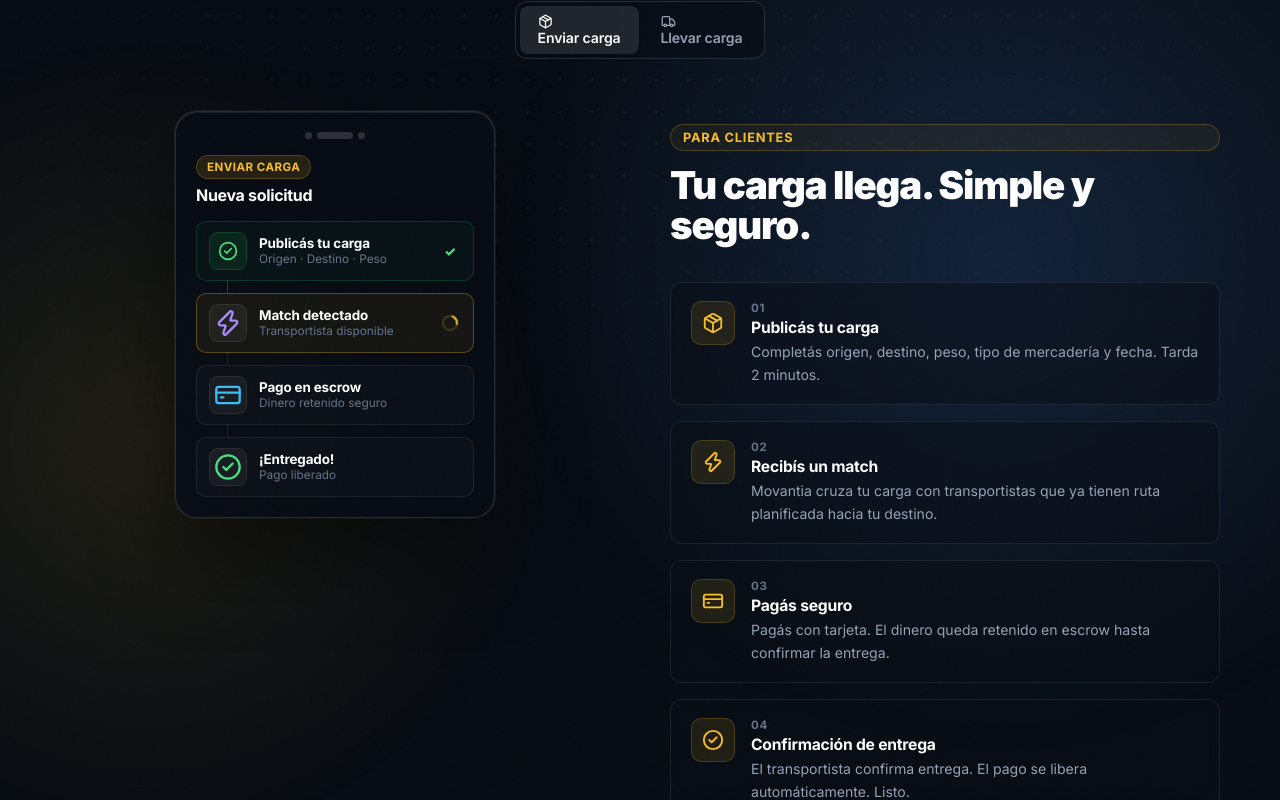
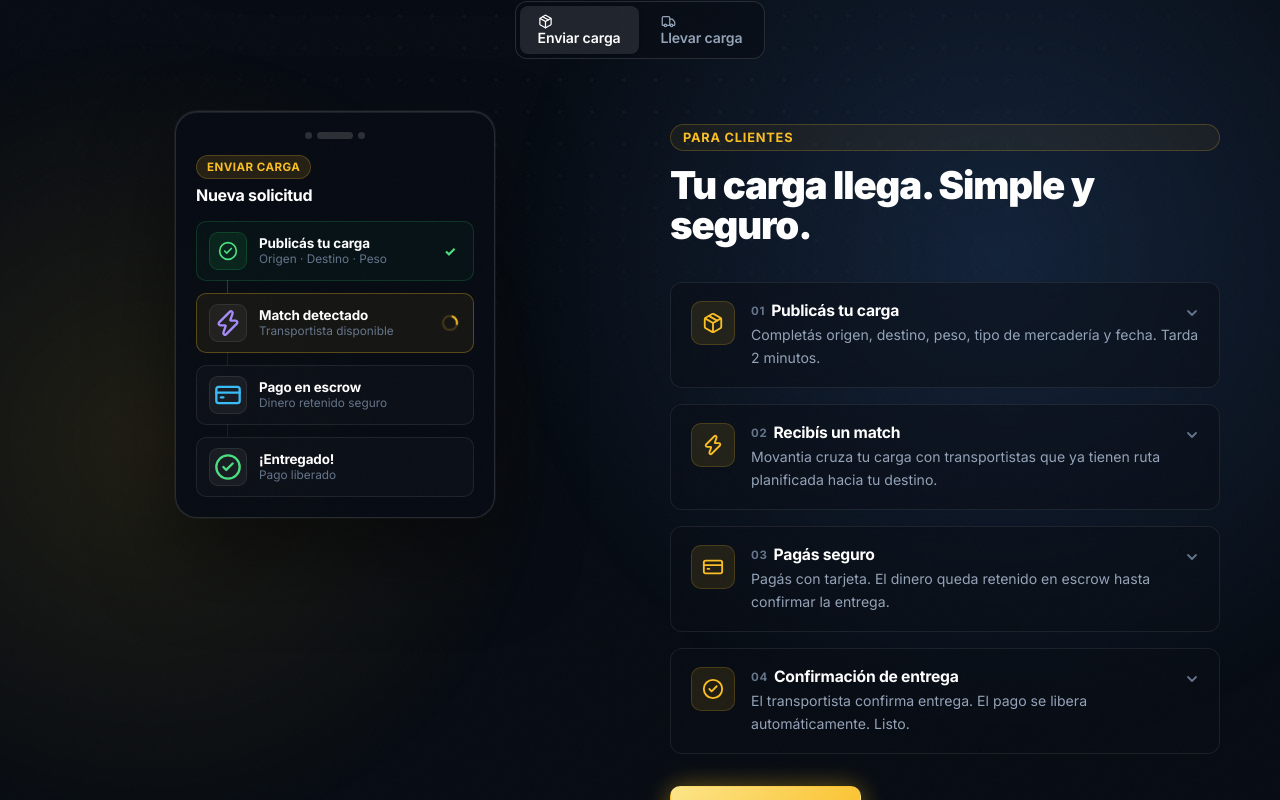
Before and after one commit to Aguslafuente/movantia-web, a React (Vite) app: page / in a window 1280 px wide. Both pictures are taken after a click on the button 420 px from the left and 1385 px from the top of the page. Shown: the part 1594-2394 px from the top of the page. Built offline with nearby package versions, Linux system fonts and the light colour scheme.

Commit message:
Steps expandable on click with real how-it-works detail

```diff
--- a/src/App.css
+++ b/src/App.css
@@ -1668,6 +1668,142 @@ body {
   border: 1px solid rgba(34,197,94,0.18);
 }
 
+.v2-step--clickable {
+  cursor: pointer;
+  user-select: none;
+}
+
+.v2-step--clickable:hover {
+  background: rgba(14,20,30,0.9);
+  border-color: var(--border-hi);
+}
+
+.v2-step--open {
+  background: rgba(14,20,30,0.95) !important;
+}
+
+.v2-step--open.v2-step .v2-step-icon.enviar {
+  background: rgba(251,191,36,0.18);
+  border-color: rgba(251,191,36,0.35);
+}
+
+.v2-step--open.v2-step .v2-step-icon.llevar {
+  background: rgba(34,197,94,0.18);
+  border-color: rgba(34,197,94,0.35);
+}
+
+.v2-step-body {
+  flex: 1;
+  min-width: 0;
+}
+
+.v2-step-header {
+  display: flex;
+  align-items: center;
+  gap: 6px;
+  flex-wrap: wrap;
+}
+
+.v2-step-header h3 {
+  flex: 1;
+}
+
+.v2-step-chevron {
+  color: var(--muted);
+  flex: 0 0 auto;
+  transition: transform 280ms cubic-bezier(.22,1,.36,1), color 200ms;
+  display: flex;
+  align-items: center;
+}
+
+.v2-step-chevron.open {
+  transform: rotate(180deg);
+  color: var(--muted-hi);
+}
+
+.v2-step-summary {
+  margin: 4px 0 0;
+  color: var(--muted-hi);
+  font-size: 0.88rem;
+  line-height: 1.6;
+}
+
+/* Expanded detail */
+.v2-step-detail {
+  overflow: hidden;
+}
+
+.v2-step-detail-inner {
+  padding-top: 16px;
+  display: grid;
+  gap: 14px;
+}
+
+.v2-step-detail-label {
+  display: block;
+  margin-bottom: 6px;
+  color: var(--muted);
+  font-size: 0.72rem;
+  font-weight: 700;
+  letter-spacing: 0.07em;
+  text-transform: uppercase;
+}
+
+.v2-step-how p {
+  margin: 0;
+  color: var(--text);
+  font-size: 0.9rem;
+  line-height: 1.7;
+}
+
+.v2-step-tips ul {
+  margin: 0;
+  padding: 0;
+  list-style: none;
+  display: grid;
+  gap: 7px;
+}
+
+.v2-step-tips ul li {
+  position: relative;
+  padding-left: 16px;
+  color: var(--muted-hi);
+  font-size: 0.85rem;
+  line-height: 1.55;
+}
+
+.v2-step-tips ul li::before {
+  content: '→';
+  position: absolute;
+  left: 0;
+  color: var(--gold);
+  font-size: 0.78rem;
+  top: 1px;
+}
+
+.v2-step--open.v2-step .v2-step-tips ul li::before {
+  color: inherit;
+}
+
+/* llevar color for tips arrow — set via role class on parent */
+.v2-step--llevar .v2-step-tips ul li::before {
+  color: #4ade80;
+}
+
+.v2-step-time {
+  display: inline-flex;
+  align-items: center;
+  gap: 6px;
+  padding: 6px 12px;
+  border-radius: 999px;
+  border: 1px solid var(--border);
+  background: rgba(255,255,255,0.03);
+  color: var(--muted-hi);
+  font-size: 0.78rem;
+  font-weight: 600;
+  width: fit-content;
+}
+
 .v2-step > div { min-width: 0; }
 
 .v2-step-num {
--- a/src/App.jsx
+++ b/src/App.jsx
@@ -32,17 +32,113 @@ const ROUTES = [
 ]
 
 const ENVIAR_STEPS = [
-  { icon: <Package size={22}/>, num:'01', title:'Publicás tu carga', text:'Completás origen, destino, peso, tipo de mercadería y fecha. Tarda 2 minutos.' },
-  { icon: <Zap size={22}/>, num:'02', title:'Recibís un match', text:'Movantia cruza tu carga con transportistas que ya tienen ruta planificada hacia tu destino.' },
-  { icon: <CreditCard size={22}/>, num:'03', title:'Pagás seguro', text:'Pagás con tarjeta. El dinero queda retenido en escrow hasta confirmar la entrega.' },
-  { icon: <CheckCircle2 size={22}/>, num:'04', title:'Confirmación de entrega', text:'El transportista confirma entrega. El pago se libera automáticamente. Listo.' },
+  {
+    icon: <Package size={22}/>, num:'01', title:'Publicás tu carga',
+    text:'Completás origen, destino, peso, tipo de mercadería y fecha. Tarda 2 minutos.',
+    detail: {
+      how: 'Entrás a la plataforma y completás un formulario simple: ciudad de origen, ciudad de destino, fecha aproximada, peso o volumen de la carga, y tipo de mercadería (pallets, caja, granel, etc.).',
+      tips: [
+        'Cuanto más preciso el peso, mejor el match — los transportistas filtran por capacidad.',
+        'Podés publicar con hasta 7 días de anticipación para tener más opciones.',
+        'No necesitás cuenta bancaria ni datos de pago en este paso.',
+      ],
+      time: '2 minutos',
+    }
+  },
+  {
+    icon: <Zap size={22}/>, num:'02', title:'Recibís un match',
+    text:'Movantia cruza tu carga con transportistas que ya tienen ruta planificada hacia tu destino.',
+    detail: {
+      how: 'El algoritmo de Movantia busca transportistas con rutas ya confirmadas que pasan por tu destino. Recibís una notificación con el perfil del transportista, su calificación, tipo de camión y precio estimado.',
+      tips: [
+        'El transportista ya tiene su viaje planificado — no es un desvío, es su ruta habitual.',
+        'Podés ver valoraciones de otros clientes antes de aceptar.',
+        'Si no hay match inmediato, quedás en cola y te avisamos cuando aparezca uno.',
+      ],
+      time: 'Minutos a horas según la ruta',
+    }
+  },
+  {
+    icon: <CreditCard size={22}/>, num:'03', title:'Pagás seguro',
+    text:'Pagás con tarjeta. El dinero queda retenido en escrow hasta confirmar la entrega.',
+    detail: {
+      how: 'Una vez aceptado el match, pagás el monto acordado con tarjeta de crédito o débito. El dinero NO va directo al transportista — queda retenido en una cuenta escrow hasta que vos confirmés que la mercadería llegó bien.',
+      tips: [
+        'Si la entrega falla o hay daños, el dinero se devuelve automáticamente.',
+        'El transportista sabe que el pago está garantizado, por eso acepta con confianza.',
+        'Aceptamos Visa, Mastercard y débito uruguayo.',
+      ],
+      time: '1 minuto para completar el pago',
+    }
+  },
+  {
+    icon: <CheckCircle2 size={22}/>, num:'04', title:'Confirmación de entrega',
+    text:'El transportista confirma entrega. El pago se libera automáticamente. Listo.',
+    detail: {
+      how: 'Al llegar al destino, el transportista sube una foto o escaneá un QR para confirmar la entrega. Vos recibís una notificación. Si todo está bien, confirmás y el pago se libera. Si hay un problema, abrís una disputa.',
+      tips: [
+        'Tenés 24 horas para confirmar o disputar la entrega.',
+        'Sin tu confirmación, el dinero no se libera.',
+        'El historial de entregas queda guardado para futuras auditorías.',
+      ],
+      time: 'Confirmación en segundos desde el celular',
+    }
+  },
 ]
 
 const LLEVAR_STEPS = [
-  { icon: <Route size={22}/>, num:'01', title:'Publicás tu retorno', text:'Indicás tu ruta de vuelta, fecha, tipo de camión y espacio disponible.' },
-  { icon: <Zap size={22}/>, num:'02', title:'Match con carga disponible', text:'Te mostramos cargas compatibles con tu ruta que ya pagaron o están listas para pagar.' },
-  { icon: <Shield size={22}/>, num:'03', title:'Confirmás y cargás', text:'Aceptás las condiciones y retirás la mercadería. El pago queda garantizado.' },
-  { icon: <BarChart3 size={22}/>, num:'04', title:'Cobrás al entregar', text:'Entregás, confirmás en la app y el pago se libera. Retorno que antes no facturabas.' },
+  {
+    icon: <Route size={22}/>, num:'01', title:'Publicás tu retorno',
+    text:'Indicás tu ruta de vuelta, fecha, tipo de camión y espacio disponible.',
+    detail: {
+      how: 'Antes de salir de viaje, publicás tu ruta de regreso: ciudad de origen, destino, fecha, tipo de camión (caja seca, refrigerado, plataforma) y el espacio disponible en toneladas o m³.',
+      tips: [
+        'Publicá el retorno antes de salir — cuanto antes, más chances de match.',
+        'Podés indicar restricciones: no líquidos, no animales, solo pallets, etc.',
+        'No estás obligado a aceptar ninguna carga hasta que vos la confirmes.',
+      ],
+      time: '3 minutos completar el formulario',
+    }
+  },
+  {
+    icon: <Zap size={22}/>, num:'02', title:'Match con carga disponible',
+    text:'Te mostramos cargas compatibles con tu ruta que ya pagaron o están listas para pagar.',
+    detail: {
+      how: 'Movantia filtra cargas publicadas que coinciden con tu ruta, fechas y tipo de camión. Solo ves cargas donde el cliente ya pagó o tiene el pago aprobado — no perdés tiempo con consultas sin fondo.',
+      tips: [
+        'Las cargas aparecen ordenadas por compatibilidad con tu ruta exacta.',
+        'Podés ver la distancia de desvío si el punto de retiro está levemente fuera de ruta.',
+        'El precio ya está acordado — sin negociación.',
+      ],
+      time: 'Notificación inmediata cuando hay match',
+    }
+  },
+  {
+    icon: <Shield size={22}/>, num:'03', title:'Confirmás y cargás',
+    text:'Aceptás las condiciones y retirás la mercadería. El pago queda garantizado.',
+    detail: {
+      how: 'Aceptás la carga desde la app, te llega la dirección exacta de retiro con contacto del cliente. Retirás la mercadería, firmás el remito digital y el pago queda bloqueado a tu favor.',
+      tips: [
+        'Fotografiá la mercadería al cargarla — protección ante disputas.',
+        'El remito digital queda en tu historial para cualquier reclamo.',
+        'El dinero ya está reservado: no podés salir sin cobrar.',
+      ],
+      time: 'Confirmación en la app en 1 minuto',
+    }
+  },
+  {
+    icon: <BarChart3 size={22}/>, num:'04', title:'Cobrás al entregar',
+    text:'Entregás, confirmás en la app y el pago se libera. Retorno que antes no facturabas.',
+    detail: {
+      how: 'Al llegar al destino, el cliente o vos confirman la entrega. El pago se libera automáticamente a tu cuenta en 1-2 días hábiles. Sin facturas manuales, sin cobros pendientes.',
+      tips: [
+        'El pago llega a tu cuenta bancaria uruguaya directamente.',
+        'Movantia cobra una comisión del 8% solo si el viaje se completa.',
+        'Cada entrega suma a tu reputación y mejora tu posición en los matches futuros.',
+      ],
+      time: 'Acreditación en 1-2 días hábiles',
+    }
+  },
 ]
 
 export default function App() {
@@ -217,24 +313,7 @@ export default function App() {
                         ? 'Tu carga llega. Simple y seguro.'
                         : 'Tu retorno empieza a facturar.'}
                     </h2>
-                    <div className="v2-steps-list">
-                      {(role === 'enviar' ? ENVIAR_STEPS : LLEVAR_STEPS).map((s, i) => (
-                        <motion.div
-                          key={s.num}
-                          className="v2-step"
-                          initial={{ opacity:0, x:24 }}
-                          animate={{ opacity:1, x:0 }}
-                          transition={{ delay: i * 0.1 + .15, duration:.5, ease:[.22,1,.36,1] }}
-                        >
-                          <div className={`v2-step-icon ${role}`}>{s.icon}</div>
-                          <div>
-                            <span className="v2-step-num">{s.num}</span>
-                            <h3>{s.title}</h3>
-                            <p>{s.text}</p>
-                          </div>
-                        </motion.div>
-                      ))}
-                    </div>
+                    <StepList steps={role === 'enviar' ? ENVIAR_STEPS : LLEVAR_STEPS} role={role} />
 
                     <a
                       href={role === 'enviar' ? WA_ENVIAR : WA_LLEVAR}
@@ -297,6 +376,74 @@ export default function App() {
           <p>Uruguay · Transporte B2B · Retornos vacíos</p>
         </div>
       </footer>
+    </div>
+  )
+}
+
+/* ──────────────────────────────────────
+   STEP LIST — expandable on click
+────────────────────────────────────── */
+function StepList({ steps, role }) {
+  const [open, setOpen] = useState(null)
+
+  return (
+    <div className="v2-steps-list">
+      {steps.map((s, i) => (
+        <motion.div
+          key={s.num}
+          className={`v2-step v2-step--clickable v2-step--${role}${open === i ? ' v2-step--open' : ''}`}
+          initial={{ opacity:0, x:24 }}
+          animate={{ opacity:1, x:0 }}
+          transition={{ delay: i * 0.1 + .15, duration:.5, ease:[.22,1,.36,1] }}
+          onClick={() => setOpen(open === i ? null : i)}
+        >
+          <div className={`v2-step-icon ${role}`}>{s.icon}</div>
+          <div className="v2-step-body">
+            <div className="v2-step-header">
+              <span className="v2-step-num">{s.num}</span>
+              <h3>{s.title}</h3>
+              <span className={`v2-step-chevron${open === i ? ' open' : ''}`}>
+                <svg width="14" height="14" viewBox="0 0 14 14" fill="none">
+                  <path d="M3 5l4 4 4-4" stroke="currentColor" strokeWidth="1.8" strokeLinecap="round" strokeLinejoin="round"/>
+                </svg>
+              </span>
+            </div>
+            <p className="v2-step-summary">{s.text}</p>
+
+            <AnimatePresence initial={false}>
+              {open === i && (
+                <motion.div
+                  className="v2-step-detail"
+                  initial={{ height:0, opacity:0 }}
+                  animate={{ height:'auto', opacity:1 }}
+                  exit={{ height:0, opacity:0 }}
+                  transition={{ duration:.35, ease:[.22,1,.36,1] }}
+                >
+                  <div className="v2-step-detail-inner">
+                    <div className="v2-step-how">
+                      <span className="v2-step-detail-label">Cómo funciona</span>
+                      <p>{s.detail.how}</p>
+                    </div>
+                    <div className="v2-step-tips">
+                      <span className="v2-step-detail-label">A tener en cuenta</span>
+                      <ul>
+                        {s.detail.tips.map((t, ti) => <li key={ti}>{t}</li>)}
+                      </ul>
+                    </div>
+                    <div className="v2-step-time">
+                      <svg width="13" height="13" viewBox="0 0 13 13" fill="none">
+                        <circle cx="6.5" cy="6.5" r="5.5" stroke="currentColor" strokeWidth="1.3"/>
+                        <path d="M6.5 3.5v3l2 1.5" stroke="currentColor" strokeWidth="1.3" strokeLinecap="round"/>
+                      </svg>
+                      {s.detail.time}
+                    </div>
+                  </div>
+                </motion.div>
+              )}
+            </AnimatePresence>
+          </div>
+        </motion.div>
+      ))}
     </div>
   )
 }
```
